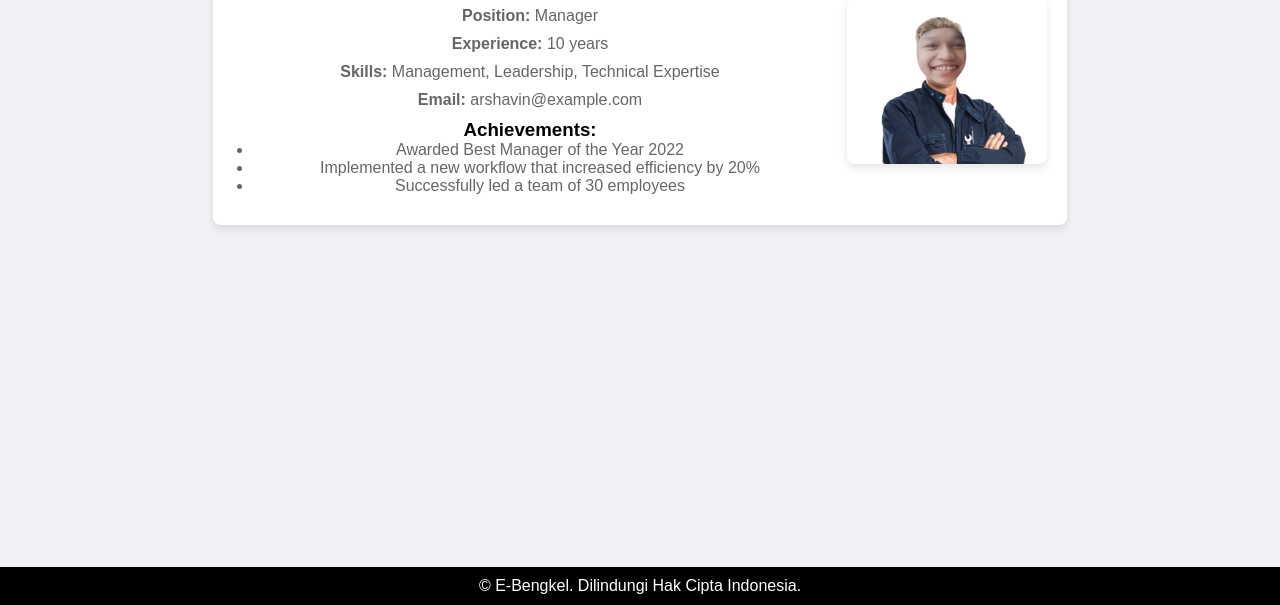
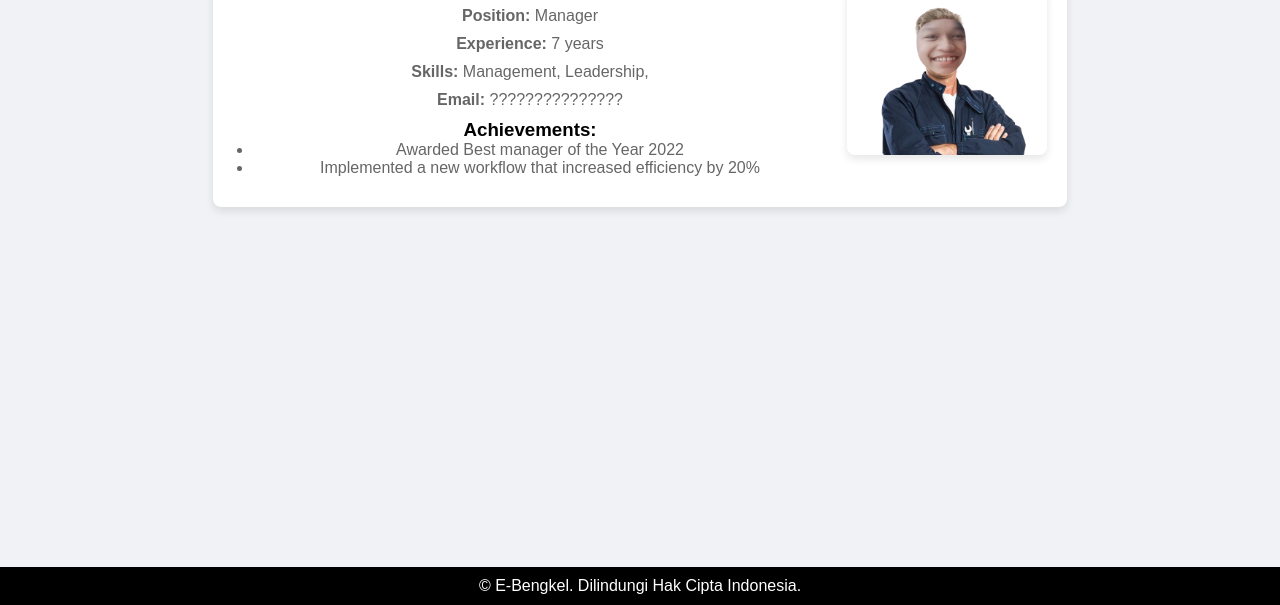
Before and after one commit to Shinarashitokisaki/e-bengkel, a plain HTML site: page novelku/fayyaz.html in a window 1280 px wide. Shown: the part 195-800 px from the top of the page. Drawn offline with Linux system fonts and the light colour scheme.

Commit message:
Update fayyaz.html

```diff
--- a/novelku/fayyaz.html
+++ b/novelku/fayyaz.html
@@ -20,14 +20,13 @@
             <div class="profile-info">
                 <h2>Fayyaz</h2>
                 <p><strong>Position:</strong> Manager</p>
-                <p><strong>Experience:</strong> 10 years</p>
-                <p><strong>Skills:</strong> Management, Leadership, Technical Expertise</p>
-                <p><strong>Email:</strong> arshavin@example.com</p>
+                <p><strong>Experience:</strong> 7 years</p>
+                <p><strong>Skills:</strong> Management, Leadership,</p>
+                <p><strong>Email:</strong> ???????????????</p>
                 <h3>Achievements:</h3>
                 <ul>
-                    <li>Awarded Best Manager of the Year 2022</li>
+                    <li>Awarded Best manager of the Year 2022</li>
                     <li>Implemented a new workflow that increased efficiency by 20%</li>
-                    <li>Successfully led a team of 30 employees</li>
                 </ul>
             </div>
             <div class="profile-image">
```
